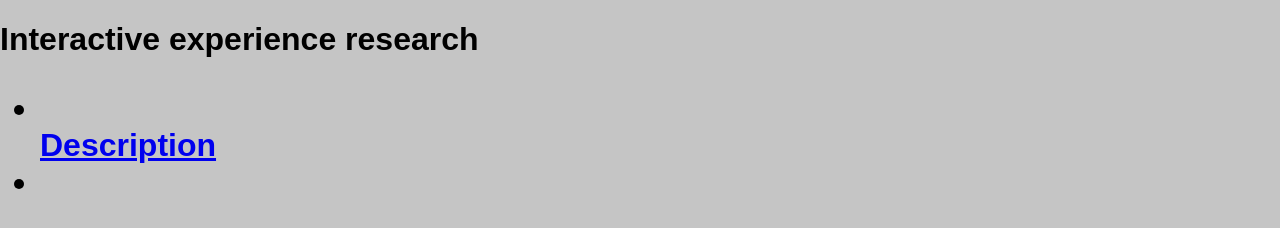
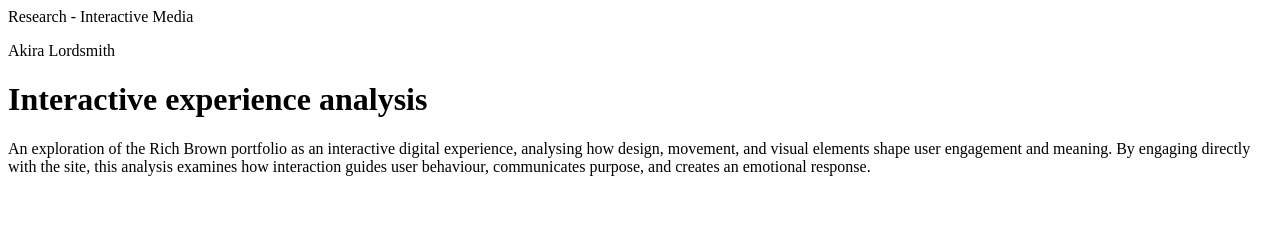
Before and after one commit to s4165729/s4165729.github.io, a plain HTML site: page index.html in a window 1280 px wide. Drawn offline with Linux system fonts and the light colour scheme.

Commit message:
Update index.html
heading

```diff
--- a/index.html
+++ b/index.html
@@ -1,24 +1,29 @@
 <!DOCTYPE html>
 <html lang="en">
 <head>
-    <meta charset="UTF-8">
-    <meta name="viewport" content="width=device-width, initial-scale=1.0">
-    <title>Document</title>
-    <style>
-        body{
-            font-family: sans-serif;
-            margin: 0%;
-            background: #a3a3a39f
-        }
+<!--
+  Assignment 1- Interactive Media
+  this pae covers the initial obervational prompt questions 1-4
+  focusing on what was noticed and how the expeience was navigated.
+  Shown in the direct observation.
+  -->
+<meta charset="UTF-8" />
+<meta name="viewport" content="width=device-width, initial-scale=1.0"
 
-    </style>
-<header>
-    <h1>Interactive experience research<h1>
-<nav>
-    <ul>
-     <li></li><a href="#description">Description</a><li>
+<title>Research - Interactive Media </title>
+<link rel="stylesheet" herf="reset.css" />
+<link rel="stylesheet" herf="style.css" />
+</head>
+<body>
 
-        </li>
-</header>
-</body>
-</html
+    <header clas="site-header">
+    <div class="header-inner">
+        <p class="course-label">Akira Lordsmith</p>
+        <h1> Interactive experience analysis  </h1>
+        <p class="subject-label">An exploration of the Rich Brown portfolio
+         as an interactive digital experience, analysing how design, movement,
+         and visual elements shape user engagement and meaning. By engaging directly
+         with the site, this analysis examines how interaction guides user behaviour,
+         communicates purpose, and creates an emotional response.</p>
+    </div>
+    </header>
```
